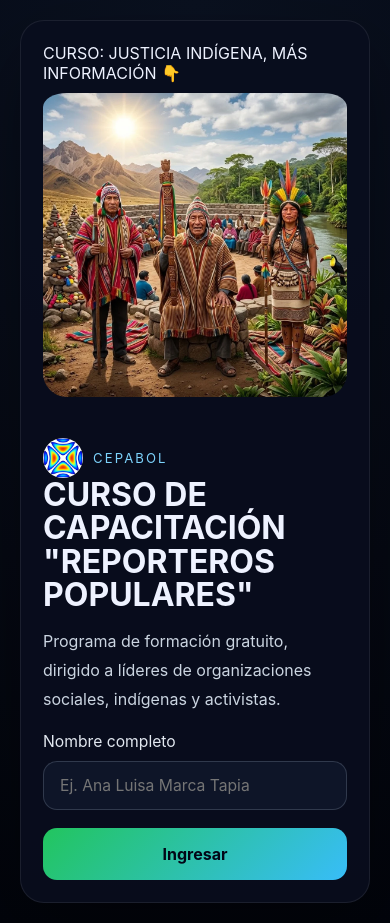
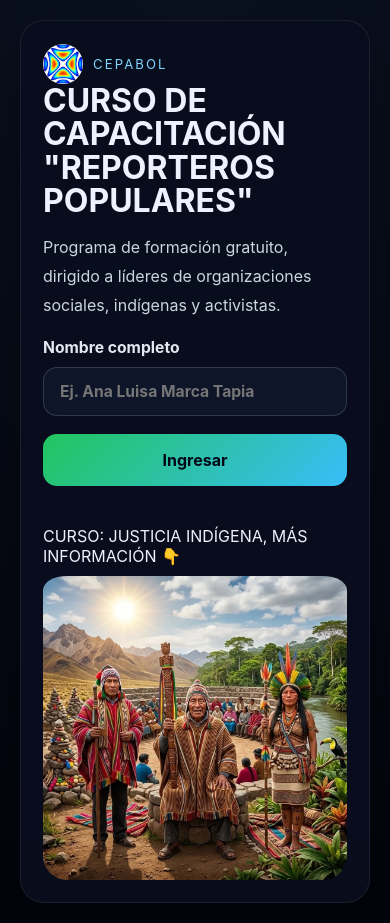
Before and after one commit to wilmer12354/CursoReporterosCEPABOL, a Next.js app: page / in a window 390 px wide. Built offline with nearby package versions, Linux system fonts and the light colour scheme.

Commit message:
MejoraAlertas

```diff
--- a/app/globals.css
+++ b/app/globals.css
@@ -89,6 +89,11 @@ h1 {
   gap: 10px;
   color: #e2e8f0;
   font-size: 0.98rem;
+}
+
+.label-nombre {
+  font-size: 20px;
+  font-weight: 700;
 }
 
 .login-form input {
@@ -338,10 +343,6 @@ h1 {
   .hero-layout{
     grid-template-columns:1fr;
   }
-
-  .hero-image{
-    order:-1;
-  }
 }
 
 .indigena-pill {
--- a/app/page.tsx
+++ b/app/page.tsx
@@ -2,6 +2,7 @@
 
 import { FormEvent, useState } from "react";
 import Image from "next/image";
+import Swal from "sweetalert2";
 
 const videos = [
   { title: "ÉTICA PERIODISTICA", youtubeId: "SWfr2NsHwl8" },
@@ -39,7 +40,7 @@ export default function HomePage() {
     const trimmedName = name.trim();
 
     if (!trimmedName) {
-      setFormError("Ingresa un nombre completo.");
+      Swal.fire({ icon: "warning", title: "Campo vacío", text: "Ingresa un nombre completo." });
       return;
     }
 
@@ -53,7 +54,7 @@ export default function HomePage() {
 
       const result = await response.json();
       if (!response.ok) {
-        setFormError(result?.error ?? "No se registró en el form.");
+        Swal.fire({ icon: "error", title: "Acceso denegado", text: result?.error ?? "No se registró en el form." });
         return;
       }
 
@@ -127,7 +128,7 @@ export default function HomePage() {
             </div>
 
             <form className="login-form" onSubmit={handleLogin}>
-              <label>
+              <label className="label-nombre">
                 Nombre completo
 
                 <input
--- a/package.json
+++ b/package.json
@@ -12,7 +12,8 @@
     "@libsql/client": "^0.17.3",
     "next": "14.2.5",
     "react": "18.3.1",
-    "react-dom": "18.3.1"
+    "react-dom": "18.3.1",
+    "sweetalert2": "^11.26.24"
   },
   "devDependencies": {
     "@types/node": "20.14.2",
```
Also changed, not shown: 1 other file (tests, documents, lock files or other folders).
